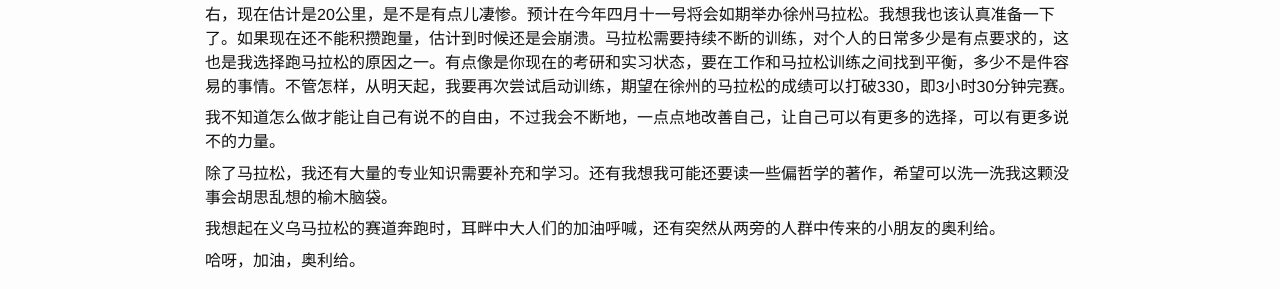
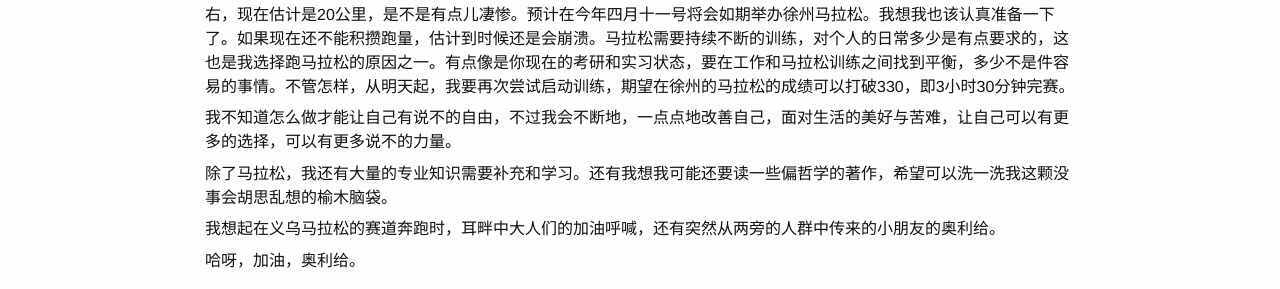
Before and after one commit to lianyu1115/lianyu, a Jekyll site: the page built from _essays/2021-02-26-说不的自由.md, in a window 1280 px wide. Shown: the part 1710-1999 px from the top of the page. Built offline with Jekyll 4.4.1, drawn with Linux system fonts in a browser that asks for light colours.

Commit message:
Update 2021-02-26-说不的自由.md

```diff
--- a/_essays/2021-02-26-说不的自由.md
+++ b/_essays/2021-02-26-说不的自由.md
@@ -54,7 +54,7 @@ tags: ''
 
 回到现实，说一说跑步和马拉松。从上次千岛湖马拉松以来，都没有认真地跑过步。以前的月跑量多少维持在200公里左右，现在估计是20公里，是不是有点儿凄惨。预计在今年四月十一号将会如期举办徐州马拉松。我想我也该认真准备一下了。如果现在还不能积攒跑量，估计到时候还是会崩溃。马拉松需要持续不断的训练，对个人的日常多少是有点要求的，这也是我选择跑马拉松的原因之一。有点像是你现在的考研和实习状态，要在工作和马拉松训练之间找到平衡，多少不是件容易的事情。不管怎样，从明天起，我要再次尝试启动训练，期望在徐州的马拉松的成绩可以打破330，即3小时30分钟完赛。
 
-我不知道怎么做才能让自己有说不的自由，不过我会不断地，一点点地改善自己，让自己可以有更多的选择，可以有更多说不的力量。
+我不知道怎么做才能让自己有说不的自由，不过我会不断地，一点点地改善自己，面对生活的美好与苦难，让自己可以有更多的选择，可以有更多说不的力量。
 
 除了马拉松，我还有大量的专业知识需要补充和学习。还有我想我可能还要读一些偏哲学的著作，希望可以洗一洗我这颗没事会胡思乱想的榆木脑袋。
 
```
